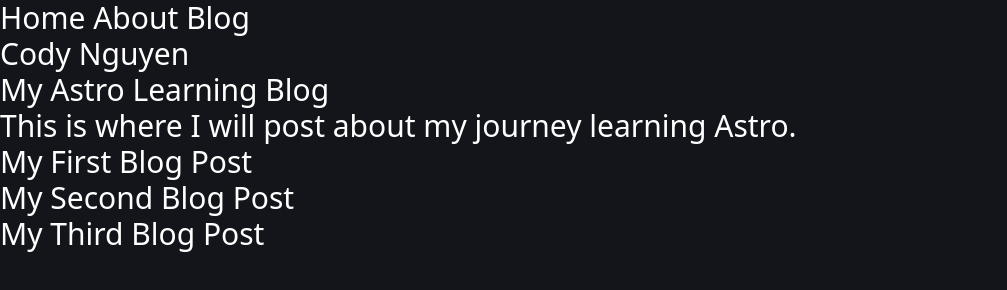
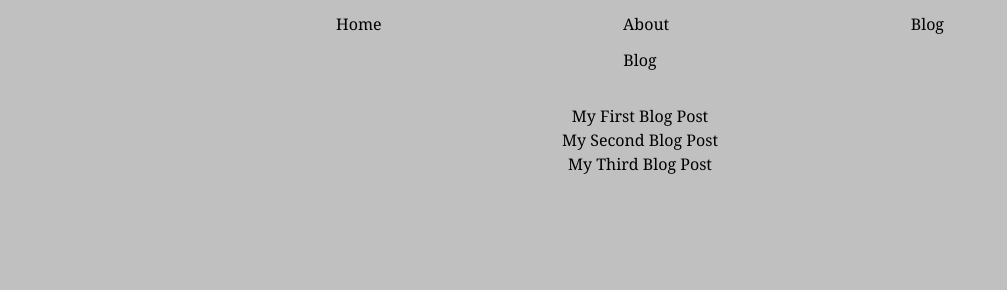
Before and after one commit to CodyKN/codykn.github.io, an Astro site: page /blog in a window 1280 px wide. Shown: the whole page, without its empty margins (0-1007 px from the left). Built offline with nearby package versions, Linux system fonts and the light colour scheme; Astro itself is replaced by a stand-in of ours.

Commit message:
Basic Changes

```diff
--- a/src/components/Navigation.astro
+++ b/src/components/Navigation.astro
@@ -1,6 +1,6 @@
 ---
 ---
-<nav class="text-white text-3xl">
+<nav class="w-full flex justify-between px-8 py-3">
 	<a href="/">Home</a>
 	<a href="/about">About</a>
 	<a href="/blog">Blog</a>
--- a/src/layouts/Layout.astro
+++ b/src/layouts/Layout.astro
@@ -18,14 +18,13 @@ const { title } = Astro.props;
 		<meta name="generator" content={Astro.generator} />
 		<title>{title}</title>
 	</head>
-	<body>
+	<body class="font-serif text-black flex flex-col m-auto max-w-2xl w-full text-center">
 		<Navigation />
 		<slot />
 	</body>
 </html>
 <style is:global>
 	html {
-		font-family: system-ui, sans-serif;
-		background: #13151a;
+		background: #c0c0c0;
 	}
 </style>
--- a/src/pages/blog.astro
+++ b/src/pages/blog.astro
@@ -4,12 +4,8 @@ const allPosts = await Astro.glob('./posts/*.md');
 ---
 
 <Layout title="Blog | :^)">
-	<main class="text-white text-3xl">
-		<h1>Cody Nguyen</h1>
-
-
-		<h1>My Astro Learning Blog</h1>
-		<p>This is where I will post about my journey learning Astro.</p>
+	<main>
+		<h1 class="mb-8">Blog</h1>
 		<ul>
 			{allPosts.map((post) => <li><a href={post.url}>{post.frontmatter.title}</a></li>)}
 		</ul>
--- a/src/pages/index.astro
+++ b/src/pages/index.astro
@@ -3,7 +3,7 @@ import Layout from '../layouts/Layout.astro';
 ---
 
 <Layout title=":^)">
-	<main class="text-white text-3xl">
-		<h1>Cody Nguyen</h1>
+	<main>
+		<h1>:^)</h1>
 	</main>
 </Layout>
```
